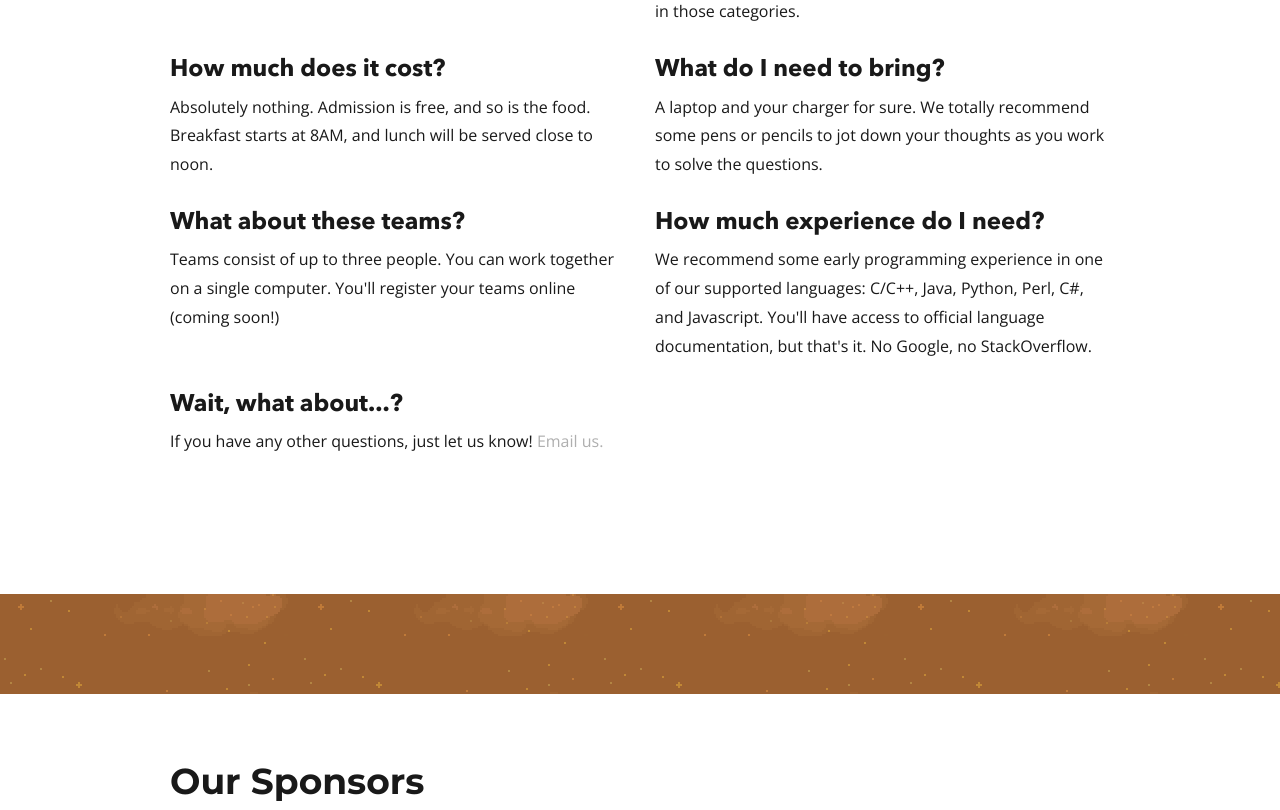
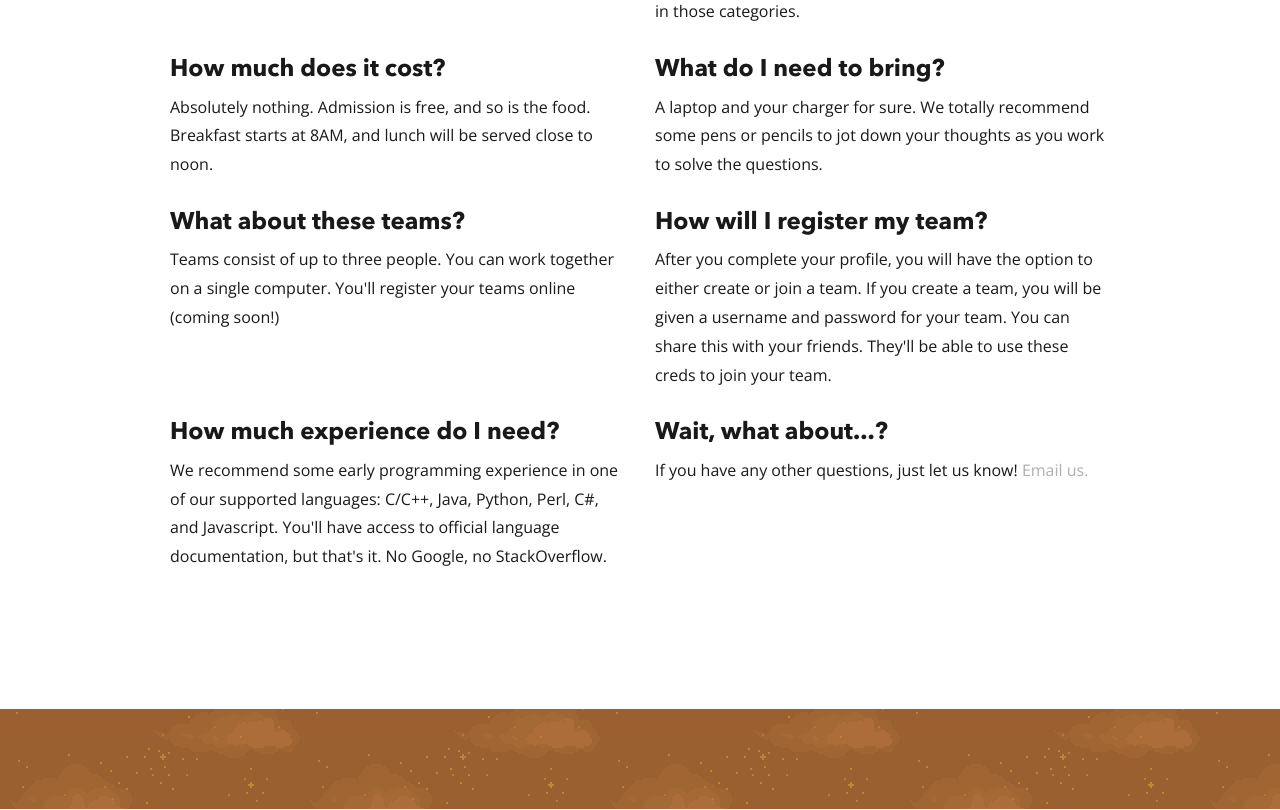
Before and after one commit to FSU-ACM/Contest-Server, a Python web app: template app/templates/index.html in a window 1280 px wide. Shown: the part 2044-2854 px from the top of the page. Run offline with Jinja, Linux system fonts and the light colour scheme; the template is opened without the code that fills it: most values are stand-ins (such as "Sample title", 1, 10 or a date in 2020); some libraries are stand-ins or nearby versions.

Commit message:
Add info about teams.

```diff
--- a/app/templates/faqs.html
+++ b/app/templates/faqs.html
@@ -67,6 +67,16 @@
 			</div>
 
 			<div class="col-md-6">
+				<h3 id="team-faq">How will I register my team?</h1>
+					<p>
+						After you complete your profile, you will have the option to either
+						create or join a team. If you create a team, you will be given a
+						username and password for your team. You can share this with your
+						friends. They'll be able to use these creds to join your team.
+					</p>
+			</div>
+
+			<div class="col-md-6">
 				<h3>How much experience do I need?</h1>
 					<p>
 						We recommend some early programming experience in one of our
--- a/app/templates/profile.html
+++ b/app/templates/profile.html
@@ -22,8 +22,7 @@
 
   <h2>Complete Your Profile</h2>
   <p>
-    Not all fields are required. Once you have completed and saved your profile,
-    then you will be able to register a team.
+    Not all fields are required. <a href="/#team-faq">Team registration coming soon.</a>
     <br />
   </p>
 
```
